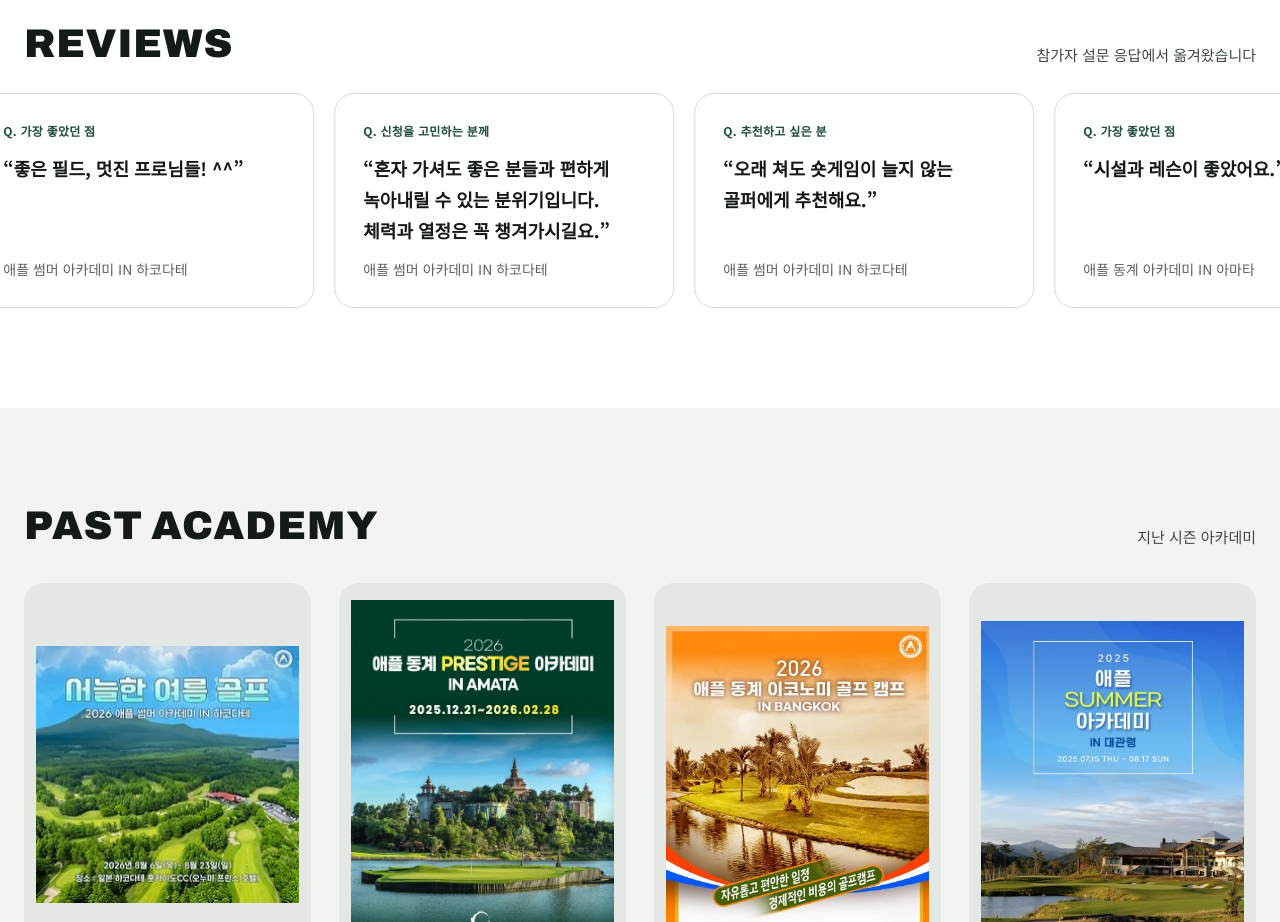
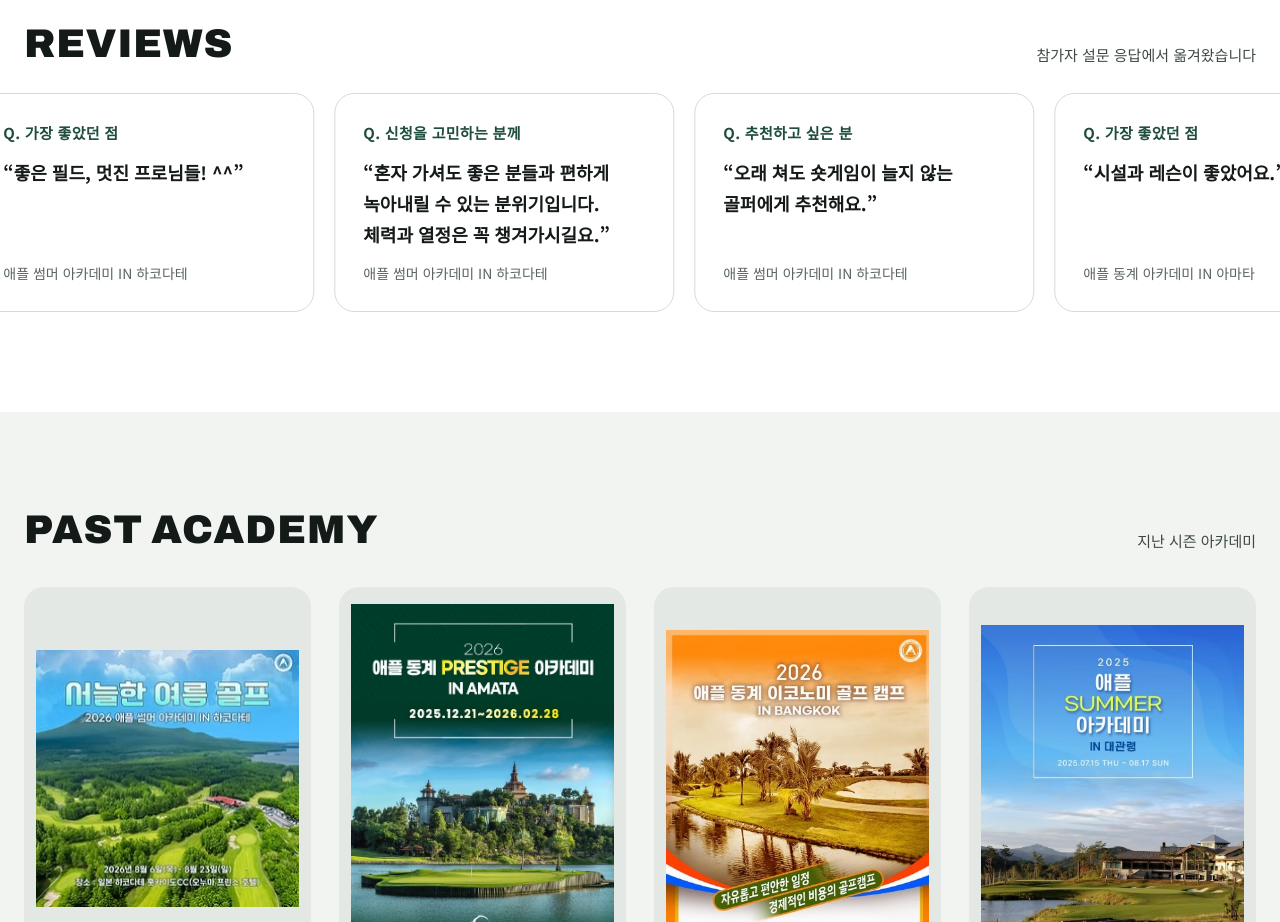
Before and after one commit to applegolf12-jpg/communicationapple, a plain HTML site: page academy.html in a window 1280 px wide. Shown: the part 1700-2622 px from the top of the page. Drawn offline with Linux system fonts and the light colour scheme.

Commit message:
리뷰 질문(Q.) 글씨 크기 확대
Co-Authored-By: Claude Opus 5.5 <noreply@anthropic.com>
Claude-Session: https://claude.ai/code/session_012Q5AeukQjszHadVQES3mkh

```diff
--- a/academy.html
+++ b/academy.html
@@ -47,7 +47,7 @@ label{font-size:14px;font-weight:700}.fld{display:flex;flex-direction:column;gap
 @keyframes rv{from{transform:translateX(0)}to{transform:translateX(-50%)}}
 .rvt{animation:rv 70s linear infinite}.rvw:hover .rvt{animation-play-state:paused}
 .rc{flex:none;width:340px;margin-right:20px;border:1px solid #D5DAD6;border-radius:20px;padding:28px;display:flex;flex-direction:column;gap:14px;min-height:190px;box-sizing:border-box;background:#fff}
-.rq{font-size:12px;font-weight:700;color:#1F4D3F;letter-spacing:.02em}
+.rq{font-size:15px;font-weight:700;color:#1F4D3F;letter-spacing:.02em}
 .ra{margin:0;font-size:18px;font-weight:700;line-height:1.7;color:#141A17;word-break:keep-all}
 .rn{margin-top:auto;font-size:14px;color:#5A645F}
 @media (max-width:640px){.rc{width:280px}}
```
